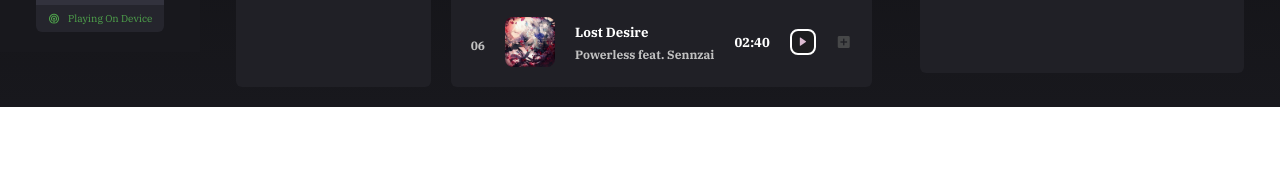
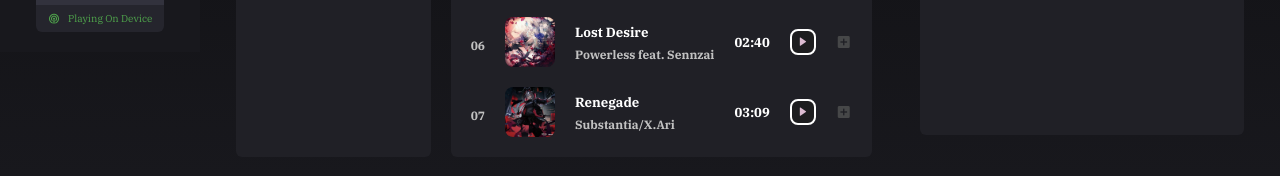
Before and after one commit to Robooh/Music-Page, a plain HTML site: page index.html in a window 1280 px wide. Shown: the part 748-924 px from the top of the page. Before the commit the page ends 855 px from the top, so only its background shows below. Drawn offline with nearby package versions, Linux system fonts and the light colour scheme.

Commit message:
New-Song

```diff
--- a/Js/index.js
+++ b/Js/index.js
@@ -67,6 +67,12 @@ const songs = [
     artist: 'Powerless feat. Sennzai',
     path: 'Src/Music/Lost-Desire.mp3',
     cover: 'Src/Card-img/Lost.jpg'
+  },
+  {
+    title: 'Renegade',
+    artist: 'Substantia/X.Ari',
+    path: 'Src/Music/W-Theme.mp3',
+    cover: 'Src/Card-img/W.jpg',
   }
 ];
 
--- a/index.html
+++ b/index.html
@@ -279,6 +279,23 @@
                                 <i class='bx bxs-plus-square'></i>
                             </div>
                         </div>
+                        <div class="item">
+                            <div class="info">
+                                <p>07</p>
+                                <img src="Src/Card-img/W.jpg" alt="Lost">
+                                <div class="details">
+                                    <h5>Renegade</h5>
+                                    <p>Substantia/X.Ari</p>
+                                </div>
+                            </div>
+                            <div class="actions">
+                                <p>03:09</p>
+                                <div class="icon">
+                                    <i class='bx bxs-right-arrow' onclick="loadMusic(songs[7])" ></i>
+                                </div>
+                                <i class='bx bxs-plus-square'></i>
+                            </div>
+                        </div>
                     </div>
 
                 </div>
```
Also changed, not shown: Src/Card-img/W.jpg (added), 1 other file.
